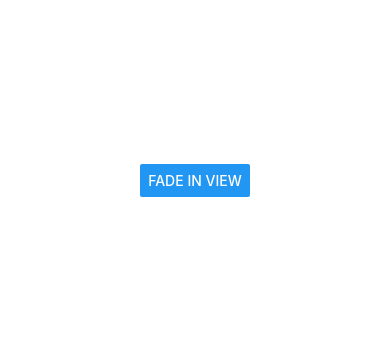
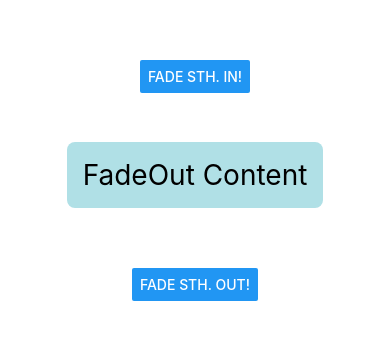
Before and after one commit to PetzInfo/ReactNativeAnimated, a React Native app: screen / in a window 390 px wide. Shown: the part 280-620 px from the top of the page. Built offline with nearby package versions, Linux system fonts and the light colour scheme.

Commit message:
individual fadeIn/out ONCE

```diff
--- a/screens/HomeScreen.tsx
+++ b/screens/HomeScreen.tsx
@@ -2,6 +2,7 @@
 import React, { useState } from 'react';
 import { View, Text, StyleSheet, Button, SafeAreaView } from 'react-native';
 import FadeInView from '../animations/FadeInView';
+import FadeOutView from '../animations/FadeOutView';
 
 const HomeScreen: React.FC = () => {
     const [fadeIn, setFadeIn] = useState(false);
@@ -10,10 +11,16 @@ const HomeScreen: React.FC = () => {
     return (
         <SafeAreaView style={styles.container}>
             <FadeInView style={styles.fadingContainer} trigger={fadeIn}>
-        <Text style={styles.fadingText}>Content of the FadeInView</Text>
+                <Text style={styles.fadingText}>FadeIn Content</Text>
             </FadeInView>
             <View style={styles.buttonRow}>
-        <Button title="Fade In View" onPress={() => setFadeIn(prev => !prev)} />
+                <Button title="Fade sth. in!" onPress={() => setFadeIn(prev => !prev)} />
+            </View>
+            <FadeOutView style={styles.fadingContainer} trigger={fadeOut}>
+                <Text style={styles.fadingText}>FadeOut Content</Text>
+            </FadeOutView>
+            <View style={styles.buttonRow}>
+                <Button title="Fade sth. out!" onPress={() => setFadeOut(prev => !prev)} />
             </View>
         </SafeAreaView>
     );
```
Lines whose indentation alone changed are shown as unchanged.
